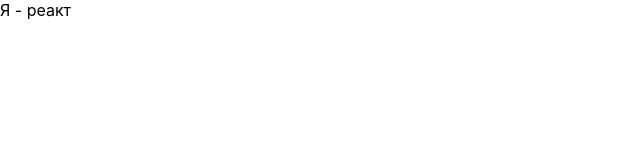
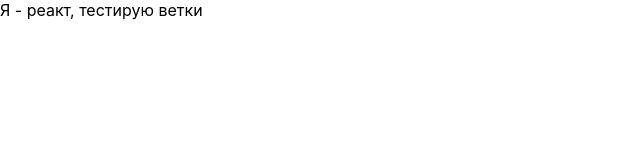
Before and after one commit to mr-mollusk/MainAdlibsArt, a React (Create React App) app: page / in a window 1280 px wide. Shown: the top 160 px of the page, without its empty margins (0-640 px from the left). Built offline with nearby package versions, Linux system fonts and the light colour scheme.

Commit message:
test for Sanchez (#1)

```diff
--- a/src/App.tsx
+++ b/src/App.tsx
@@ -1,7 +1,7 @@
 import React from "react";
 
 const App: React.FC = () => {
-  return <div>Я - реакт</div>;
+  return <div>Я - реакт, тестирую ветки</div>;
 };
 
 export default App;
```
